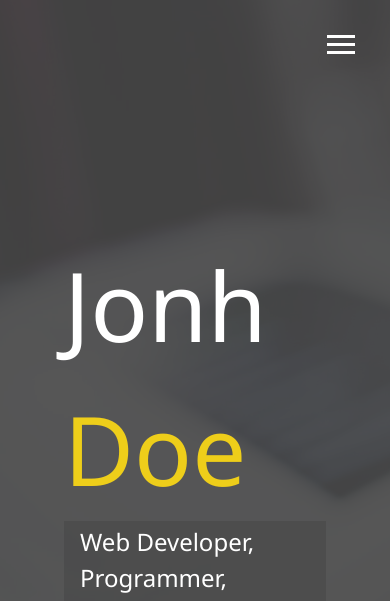
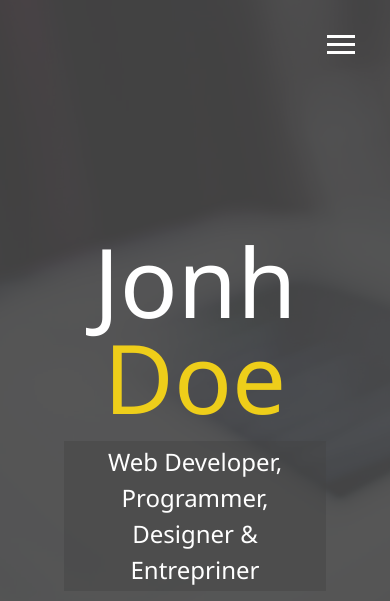
Before and after one commit to elvirasheliganova/modern_portfolio, a website: page dist/index.html in a window 390 px wide. Shown: the top 601 px of the page. Drawn offline with Linux system fonts and the light colour scheme.

Commit message:
Added media queries and made menu overlay responsive

```diff
--- a/scss/_config.scss
+++ b/scss/_config.scss
@@ -28,3 +28,28 @@ $backgound-opacity: 0.9;
     }
   }
 }
+//Media Query Mixins
+
+@mixin mediaSm {
+  @media screen and (max-width: 500px) {
+    @content;
+  }
+}
+
+@mixin mediaMd {
+  @media screen and (max-width: 768px) {
+    @content;
+  }
+}
+
+@mixin mediaLg {
+  @media screen and (min-width: 769px) and (max-width: 1170px) {
+    @content;
+  }
+}
+
+@mixin mediaXl {
+  @media screen and (main-width: 1171px) {
+    @content;
+  }
+}
--- /dev/null
+++ b/scss/_mobile.scss
@@ -0,0 +1,54 @@
+// Widescreens
+
+@include mediaXl {
+}
+// Desktops & Laptops
+
+@include mediaLg {
+}
+// Tablets & Small Laptops
+
+@include mediaMd {
+  main {
+    align-items: center;
+    text-align: center;
+
+    .lg-heading {
+      line-height: 1;
+      margin-bottom: 1rem;
+    }
+  }
+
+  ul.menu-nav,
+  div.menu-branding {
+    float: none;
+    width: 100%;
+    min-height: 0;
+
+    &.show {
+      transform: translate3d(0, 0, 0);
+    }
+  }
+  .menu-nav {
+    height: 75vh;
+    font-size: 24px;
+    transform: translate3d(-100%, 0, 0);
+  }
+  .menu-branding {
+    height: 25vh;
+    transform: translate3d(100%, 0, 0);
+
+    .portrait {
+      background: url("../img/portrait_small.jpg");
+      width: 150px;
+      height: 150px;
+    }
+  }
+}
+// Smartphones
+
+@include mediaSm {
+  main#home h1 {
+    margin-top: 10vh;
+  }
+}
--- a/scss/main.scss
+++ b/scss/main.scss
@@ -1,5 +1,6 @@
 @import "config";
 @import "menu";
+@import "mobile";
 
 * {
   box-sizing: border-box;
```
Also changed, not shown: dist/css/main.css, 1 other file.
